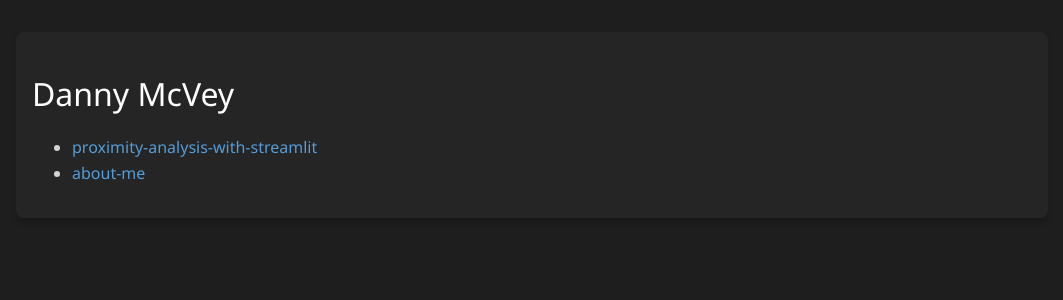
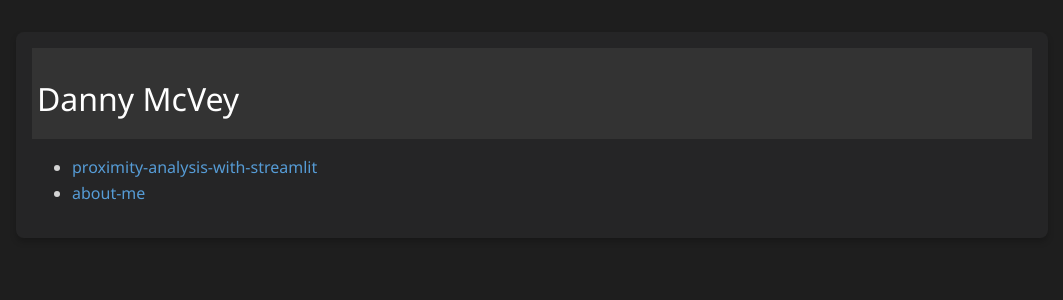
Before and after one commit to danmaps/danmaps.github.io, a Flask app: page / in a window 1280 px wide. Shown: the top 300 px of the page, without its empty margins (108-1171 px from the left). Run offline with Flask 3, Linux system fonts and the light colour scheme; some libraries are stand-ins or nearby versions.

Commit message:
small style change

```diff
--- a/static/styles.css
+++ b/static/styles.css
@@ -4,7 +4,12 @@
 }
 
 
-/* Dark Mode CSS */
+/* header */
+header {
+    background-color: #333333;
+    padding: 5px;
+    }
+
 body {
     font-family: 'Segoe UI', Tahoma, Geneva, Verdana, sans-serif;
     background-color: #1e1e1e;
```
